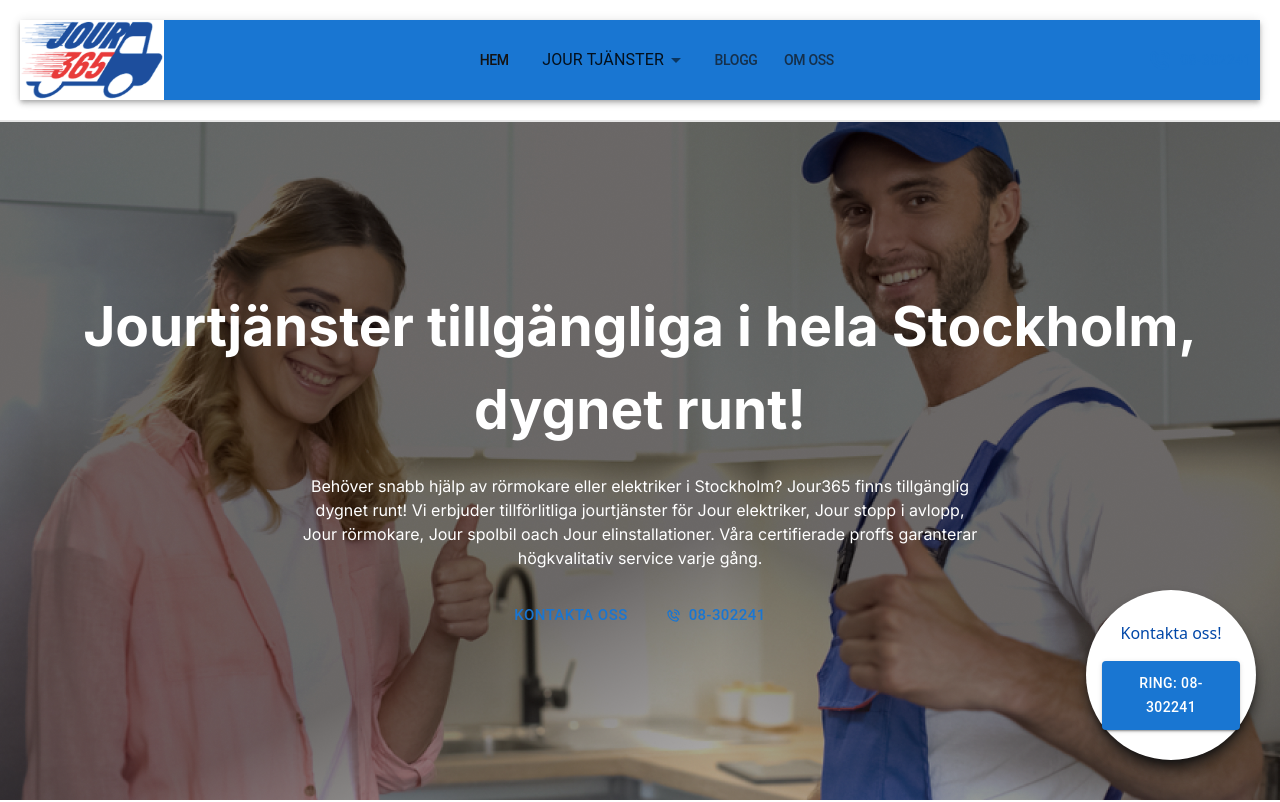
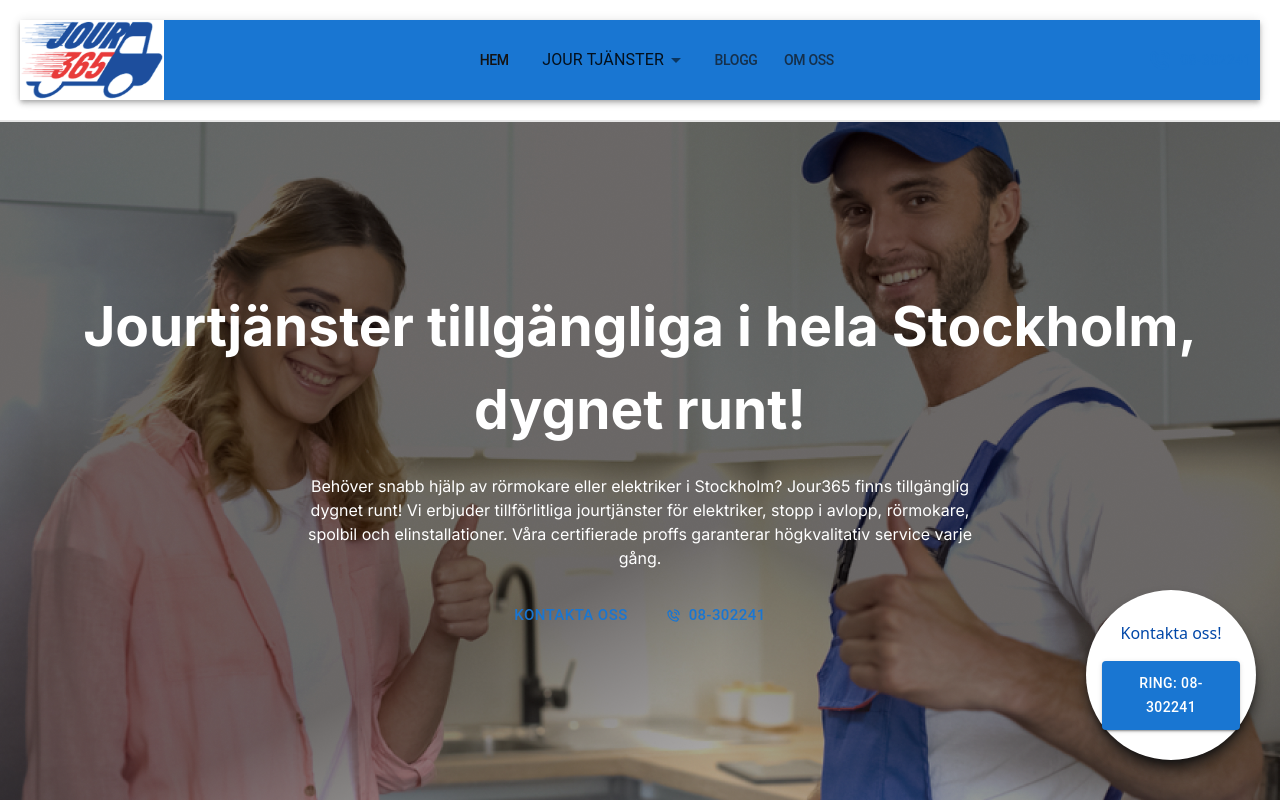
Before and after one commit to TheRakib/Needz-website, a Next.js app: page / in a window 1280 px wide. Shown: the top 802 px of the page. Built offline with nearby package versions, Linux system fonts and the light colour scheme.

Commit message:
descriptiion changed

```diff
--- a/app/(site)/layout.tsx
+++ b/app/(site)/layout.tsx
@@ -27,6 +27,8 @@ export const metadata: Metadata = {
     "jour365: Rör- och elservice dygnet runt i Stockholm. Expert, certifierade yrkesmän för akuta situationer och planerade projekt för både privatpersoner och företag.",
   openGraph: {
     title: "jour365",
+    description:
+      "jour365: Rör- och elservice dygnet runt i Stockholm. Expert, certifierade yrkesmän för akuta situationer och planerade projekt för både privatpersoner och företag.",
   },
 };
 
--- a/components/Home/Banner.tsx
+++ b/components/Home/Banner.tsx
@@ -25,9 +25,9 @@ export default function Banner() {
             <p className=" my-6 leading-6 max-w-[686px] text-center">
               Behöver snabb hjälp av rörmokare eller elektriker i Stockholm?
               Jour365 finns tillgänglig dygnet runt! Vi erbjuder tillförlitliga
-              jourtjänster för Jour elektriker, Jour stopp i avlopp, Jour
-              rörmokare, Jour spolbil oach Jour elinstallationer. Våra
-              certifierade proffs garanterar högkvalitativ service varje gång.
+              jourtjänster för elektriker, stopp i avlopp, rörmokare, spolbil
+              och elinstallationer. Våra certifierade proffs garanterar
+              högkvalitativ service varje gång.
             </p>
 
             <div className="flex flex-col md:flex-row gap-4">
```
